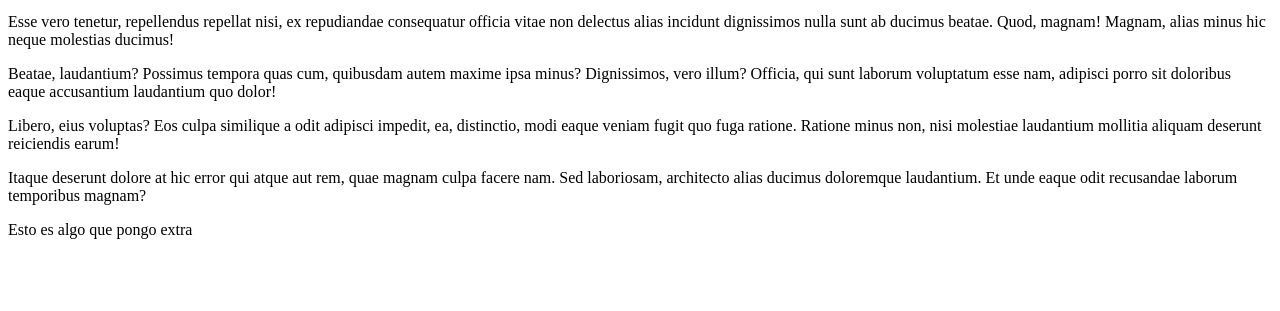
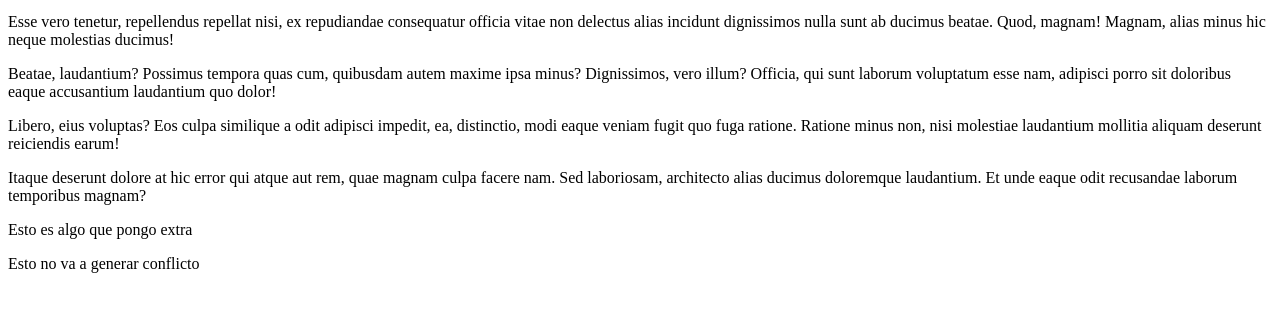
Before and after one commit to mrFakiatio/Ramas-y-Github, a plain HTML site: page index.html in a window 1280 px wide. Shown: the part 119-430 px from the top of the page. Drawn offline with Linux system fonts and the light colour scheme.

Commit message:
cambio en el index

```diff
--- a/index.html
+++ b/index.html
@@ -13,5 +13,7 @@
   <p>Libero, eius voluptas? Eos culpa similique a odit adipisci impedit, ea, distinctio, modi eaque veniam fugit quo fuga ratione. Ratione minus non, nisi molestiae laudantium mollitia aliquam deserunt reiciendis earum!</p>
   <p>Itaque deserunt dolore at hic error qui atque aut rem, quae magnam culpa facere nam. Sed laboriosam, architecto alias ducimus doloremque laudantium. Et unde eaque odit recusandae laborum temporibus magnam?</p>
   <div>Esto es algo que pongo extra</div>
+
+  <p>Esto no va a generar conflicto</p>
 </body>
 </html>
```
